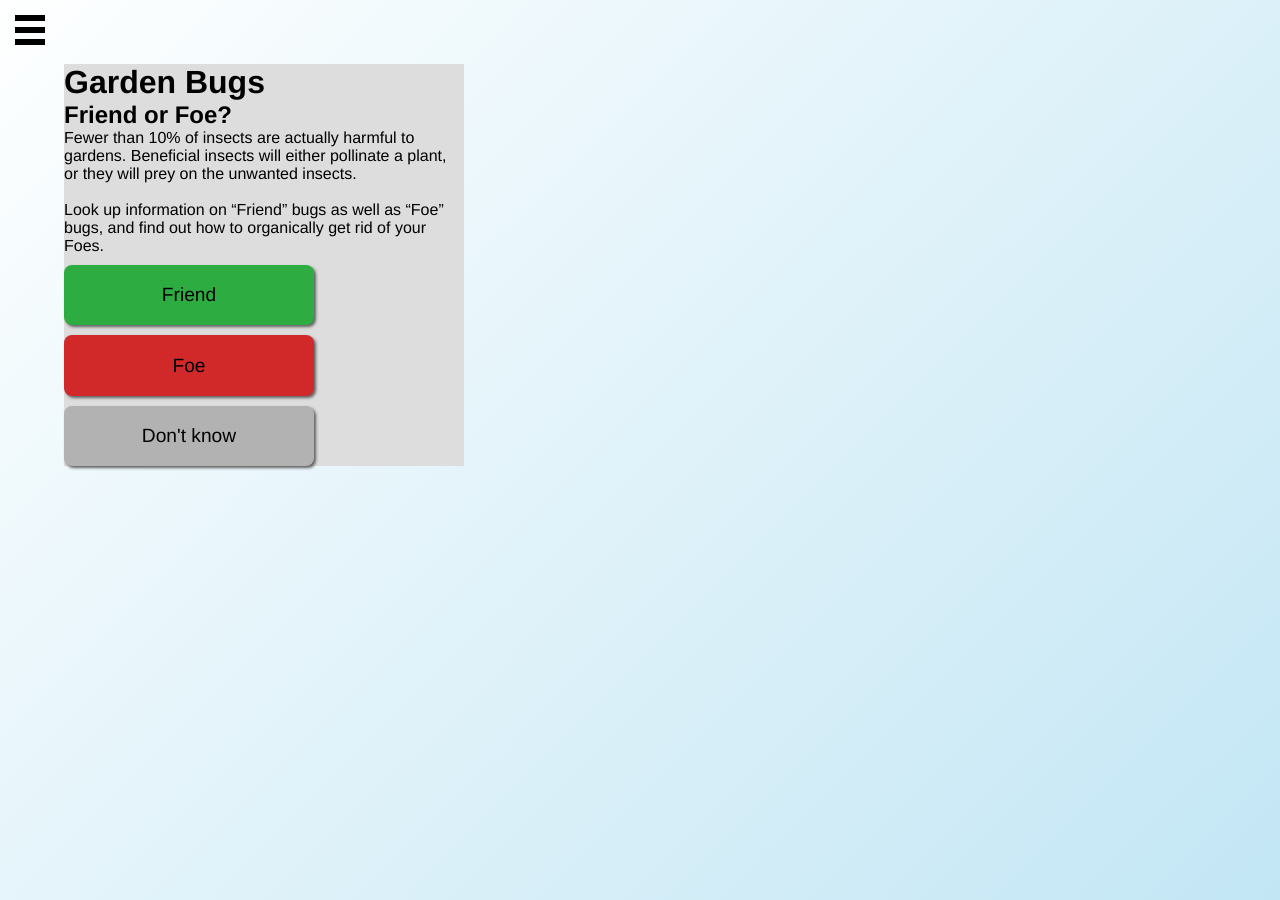
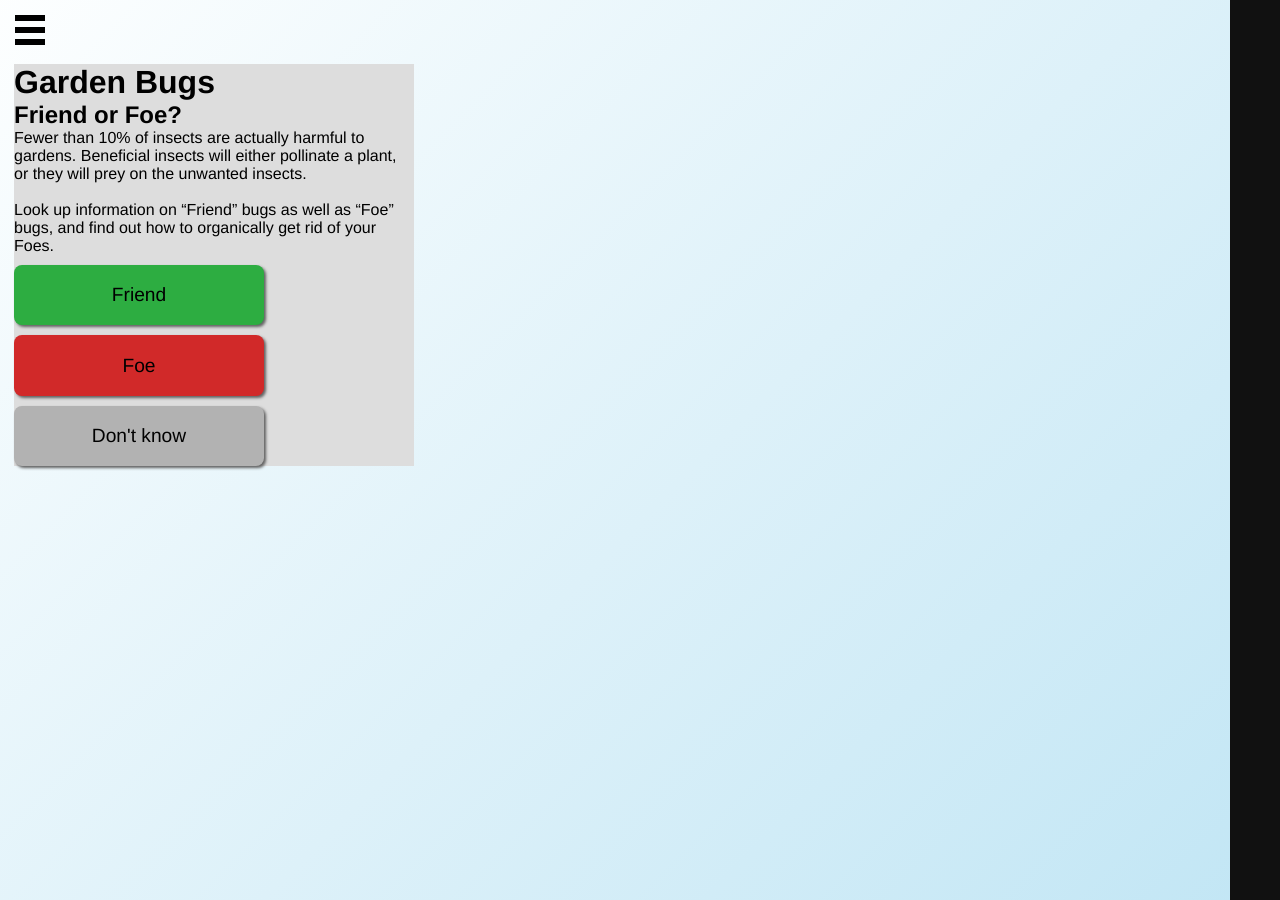
Before and after one commit to MilesOfRoses/garden-bugs-app, a Jekyll site: the page built from index.html, in a window 1280 px wide. Built offline with Jekyll 4.4.1, drawn with Linux system fonts in a browser that asks for light colours.

Commit message:
moved mody under hamburger

```diff
--- a/css/common.css
+++ b/css/common.css
@@ -2,8 +2,13 @@
 
 .content-wrapper{
 	background: #dddddd;
-	width: 400px
+	max-width: 400px
 }
+
+body {
+	margin-left: -50px; /* this moves the main content of the unte under the hamburger */
+}
+
 
 
 /************ ALL BUTTON STYLES UNDER HERE ***************/
--- a/css/hamburger-styles.css
+++ b/css/hamburger-styles.css
@@ -104,14 +104,8 @@ body {
 
 /* Additional non-critical styles */
 
-h1, h3, p {
-  max-width: 500px;
-}
 
-code {
-	padding: 2px;
-	background: #ddd;
-}
+
 
 /* Micro reset */
 *,*:before,*:after{box-sizing:border-box;margin:0;padding:0;}
--- a/index.html
+++ b/index.html
@@ -18,4 +18,4 @@ layout: default
 		<li class="button button-red"><a href="#">Foe</a></li>
 		<li class="button button-gray"><a href="#">Don't know</a></li>
 	</ul>
-</div> <!--/content-wrapper-->
+</div> <!--content-wrapper-->
```
Also changed, not shown: 3 other files.
